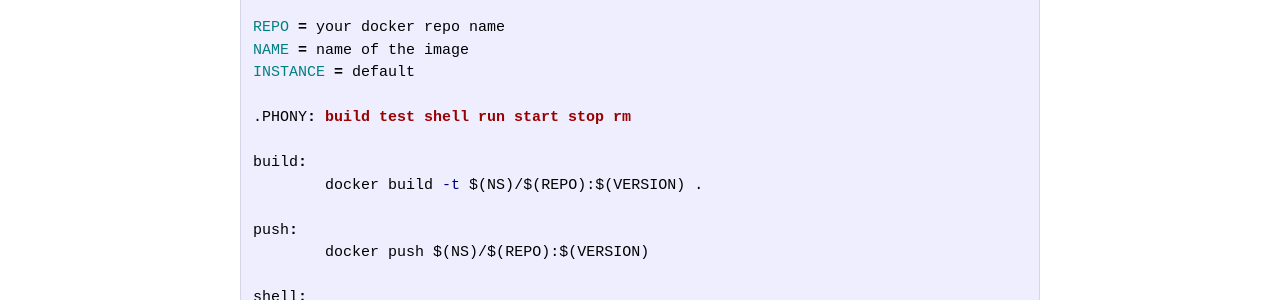
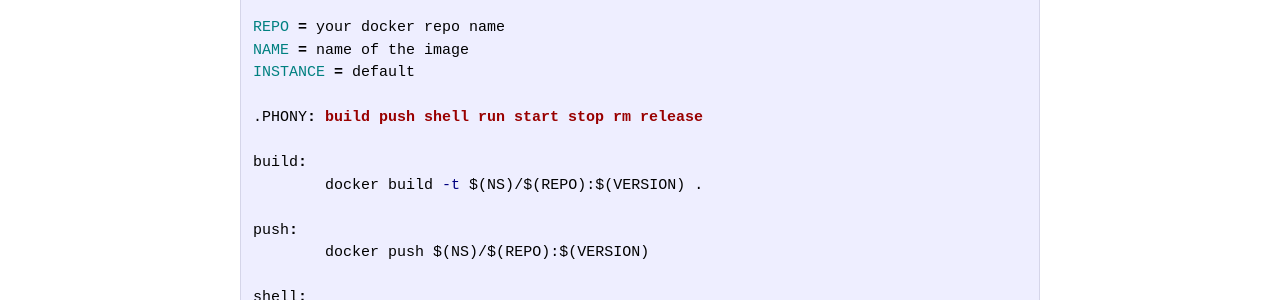
Before and after one commit to Pindar/pindar.github.io, a Jekyll site: the page built from _posts/2014-08-31-speed-up-your-docker-workflow-with-a-makefile.markdown, in a window 1280 px wide. Shown: the part 517-817 px from the top of the page. Built offline with Jekyll 4.4.1, drawn with Linux system fonts in a browser that asks for light colours.

Commit message:
fix PHONY target

```diff
--- a/_posts/2014-08-31-speed-up-your-docker-workflow-with-a-makefile.markdown
+++ b/_posts/2014-08-31-speed-up-your-docker-workflow-with-a-makefile.markdown
@@ -19,7 +19,7 @@ REPO = your docker repo name
 NAME = name of the image
 INSTANCE = default
 
-.PHONY: build test shell run start stop rm
+.PHONY: build push shell run start stop rm release
 
 build:
 	docker build -t $(NS)/$(REPO):$(VERSION) .
```
